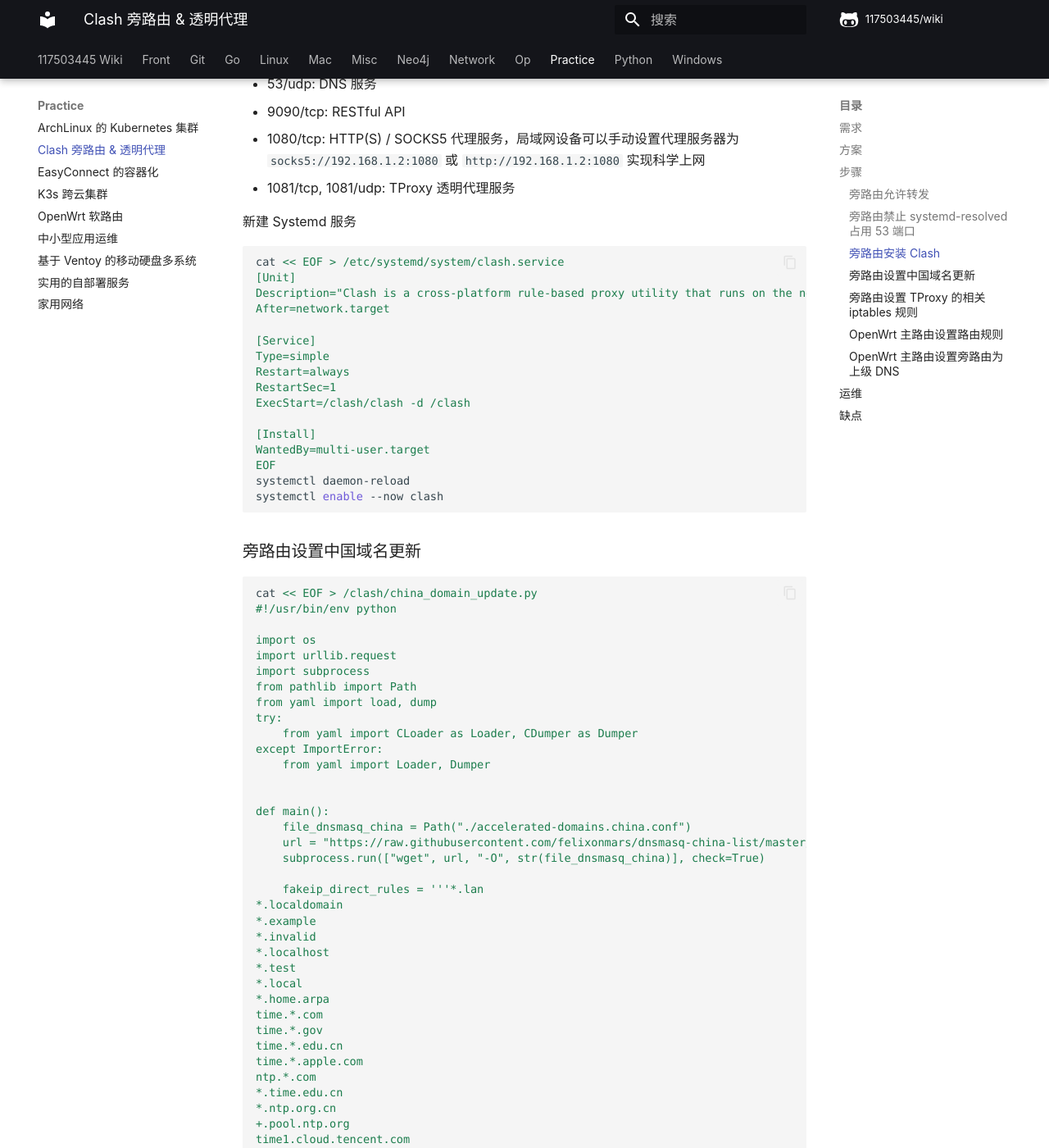
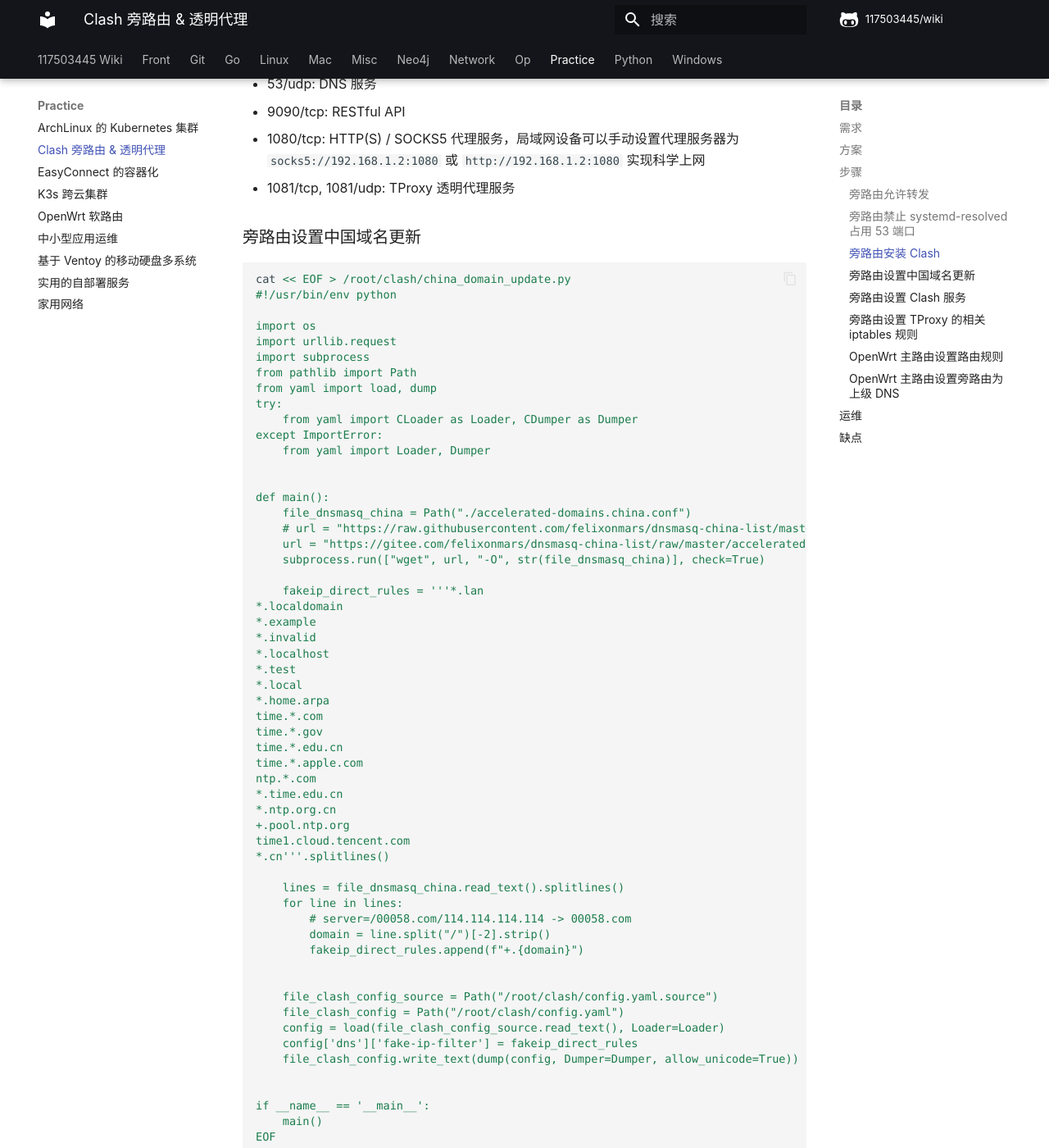
Before and after one commit to 117503445/wiki, an MkDocs documentation site: the page built from docs/practice/Clash 旁路由 & 透明代理.md, in a window 1280 px wide and 1400 px high, scrolled down 3258 px. Shown: the whole window at 82% size. Built offline with MkDocs 1.6.1 and Material for MkDocs 9.7.7, drawn with Linux system fonts in a browser that asks for light colours; some web fonts are replaced; comment, search, counter and statistics services are not loaded; some of the changed text lies outside the part shown.

Commit message:
clash
Signed-off-by: 117503445 <t117503445@gmail.com>

````diff
--- a/docs/practice/Clash 旁路由 & 透明代理.md
+++ b/docs/practice/Clash 旁路由 & 透明代理.md
@@ -59,15 +59,15 @@ ref [Getting rid of systemd-resolved consuming port 53](https://medium.com/@nikt
 安装 Clash
 
 ```sh
-mkdir -p /clash
-cd /clash
+mkdir -p /root/clash
+cd /root/clash
 wget https://downloads.clash.wiki/ClashPremium/clash-linux-amd64-2023.08.17.gz && gzip -d clash-linux-amd64-2023.08.17.gz && mv ./clash-linux-amd64-2023.08.17 clash && chmod +x clash
 ```
 
 准备 Clash 配置文件，记得将 proxies 设置为自己的代理服务器，并修改 secret。
 
 ```sh
-cat << EOF > /clash/config.yaml
+cat << EOF > /root/clash/config.yaml.source
 # restful api
 external-controller: 0.0.0.0:9090
 # 保护 restful api 的口令，记得修改
@@ -137,31 +137,10 @@ Clash 将占用以下端口：
 - 1080/tcp: HTTP(S) / SOCKS5 代理服务，局域网设备可以手动设置代理服务器为 `socks5://192.168.1.2:1080` 或 `http://192.168.1.2:1080` 实现科学上网
 - 1081/tcp, 1081/udp: TProxy 透明代理服务
 
-新建 Systemd 服务
-
-```sh
-cat << EOF > /etc/systemd/system/clash.service
-[Unit]
-Description="Clash is a cross-platform rule-based proxy utility that runs on the network and application layer."
-After=network.target
-
-[Service]
-Type=simple
-Restart=always
-RestartSec=1
-ExecStart=/clash/clash -d /clash
-
-[Install]
-WantedBy=multi-user.target
-EOF
-systemctl daemon-reload
-systemctl enable --now clash
-```
-
 ### 旁路由设置中国域名更新
 
 ```sh
-cat << EOF > /clash/china_domain_update.py
+cat << EOF > /root/clash/china_domain_update.py
 #!/usr/bin/env python
 
 import os
@@ -177,7 +156,8 @@ except ImportError:
 
 def main():
     file_dnsmasq_china = Path("./accelerated-domains.china.conf")
-    url = "https://raw.githubusercontent.com/felixonmars/dnsmasq-china-list/master/accelerated-domains.china.conf"
+    # url = "https://raw.githubusercontent.com/felixonmars/dnsmasq-china-list/master/accelerated-domains.china.conf"
+    url = "https://gitee.com/felixonmars/dnsmasq-china-list/raw/master/accelerated-domains.china.conf"
     subprocess.run(["wget", url, "-O", str(file_dnsmasq_china)], check=True)
 
     fakeip_direct_rules = '''*.lan
@@ -206,8 +186,9 @@ time1.cloud.tencent.com
         fakeip_direct_rules.append(f"+.{domain}")
 
 
-    file_clash_config = Path("/clash/config.yaml")
-    config = load(file_clash_config.read_text(), Loader=Loader)
+    file_clash_config_source = Path("/root/clash/config.yaml.source")
+    file_clash_config = Path("/root/clash/config.yaml")
+    config = load(file_clash_config_source.read_text(), Loader=Loader)
     config['dns']['fake-ip-filter'] = fakeip_direct_rules
     file_clash_config.write_text(dump(config, Dumper=Dumper, allow_unicode=True))
 
@@ -216,13 +197,13 @@ if __name__ == '__main__':
     main()
 EOF
 
-chmod +x /clash/china_domain_update.py
+chmod +x /root/clash/china_domain_update.py
 ```
 
 运行脚本，下载最新的中国域名列表，并更新 Clash 配置文件。
 
 ```sh
-/clash/china_domain_update.py
+/root/clash/china_domain_update.py
 ```
 
 也可以编写 Systemd 服务，每天 4:00 更新一次。
@@ -235,7 +216,7 @@ After=network.target
 
 [Service]
 Type=oneshot
-ExecStart=/clash/china_domain_update.py
+ExecStart=/root/clash/china_domain_update.py
 
 [Install]
 WantedBy=multi-user.target
@@ -257,10 +238,33 @@ systemctl daemon-reload
 systemctl enable --now clash_china_domain_update.timer
 ```
 
+### 旁路由设置 Clash 服务
+
+新建 Systemd 服务
+
+```sh
+cat << EOF > /etc/systemd/system/clash.service
+[Unit]
+Description="Clash is a cross-platform rule-based proxy utility that runs on the network and application layer."
+After=network.target
+
+[Service]
+Type=simple
+Restart=always
+RestartSec=1
+ExecStart=/root/clash/clash -d /root/clash
+
+[Install]
+WantedBy=multi-user.target
+EOF
+systemctl daemon-reload
+systemctl enable --now clash
+```
+
 ###  旁路由设置 TProxy 的相关 iptables 规则
 
 ```sh
-cat << EOF > /clash/clash_tproxy_iptables_setup.sh
+cat << EOF > /root/clash/clash_tproxy_iptables_setup.sh
 #!/usr/bin/env bash
 
 # ROUTE RULES
@@ -292,7 +296,7 @@ iptables -t mangle -A clash -p tcp -j TPROXY --on-port 1081 --tproxy-mark 1
 # REDIRECT
 iptables -t mangle -A PREROUTING -j clash
 EOF
-chmod +x /clash/clash_tproxy_iptables_setup.sh
+chmod +x /root/clash/clash_tproxy_iptables_setup.sh
 ```
 
 编写 Systemd 服务，每次启动时设置 TProxy 规则。
@@ -305,7 +309,7 @@ After=network.target
 
 [Service]
 Type=oneshot
-ExecStart=/usr/bin/bash /clash/clash_tproxy_iptables_setup.sh
+ExecStart=/usr/bin/bash /root/clash/clash_tproxy_iptables_setup.sh
 
 [Install]
 WantedBy=multi-user.target
@@ -319,25 +323,26 @@ systemctl enable --now clash_tproxy_iptables_setup.service
 
 将 Fake IP 网段 `198.18.0.0/16` 指向旁路由
 
-```sh
-route add -net 198.18.0.0/16 gw 192.168.1.2
-```
+网络 - 路由 - 添加: LAN, unicast, 198.18.0.0/16, 192.168.1.2
 
 ### OpenWrt 主路由设置旁路由为上级 DNS
 
-网络 - DHCP/DNS - 常规设置 - DNS 转发 - 添加 192.168.1.2 和 223.5.5.5
+网络 - DHCP/DNS - 常规设置 - DNS 转发 - 添加 192.168.1.2
 
-当旁路由挂掉的时候，主路由 Dnsmasq 会自动切换上级 DNS 为 223.5.5.5，保证国内网站的正常访问。
+网络 - DHCP/DNS - HOSTS 和解析文件 - 忽略解析文件
 
 ## 运维
 
 检查 DNS 解析是否正确
 
 ```sh
-# www.baidu.com 应解析为直连 ip，如 39.156.66.10
-dig www.baidu.com
-# www.google.com 应解析为 Fake IP，如 198.18.0.4
-dig www.google.com
+# baidu.com 应解析为直连 ip，如 39.156.66.10
+dig baidu.com
+# google.com 应解析为 Fake IP，如 198.18.0.4
+dig google.com
+
+/etc/init.d/dnsmasq restart # 重启 dnsmasq
+/etc/init.d/uhttpd restart # 重启 luci
 ```
 
 ## 缺点
````
Also changed, not shown: docs/network/iptables.md (added, +14 -0 lines), 1 other file.
